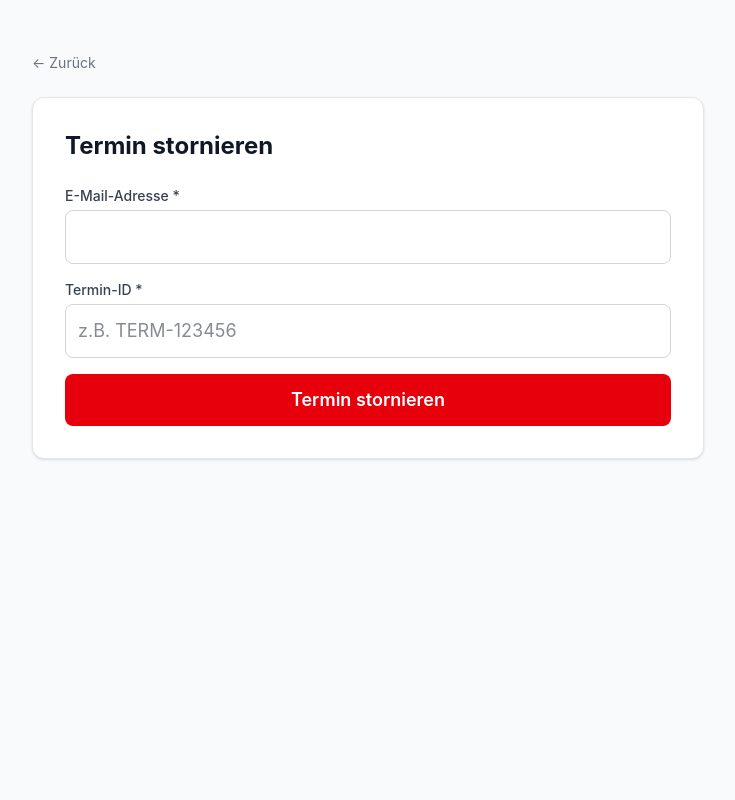
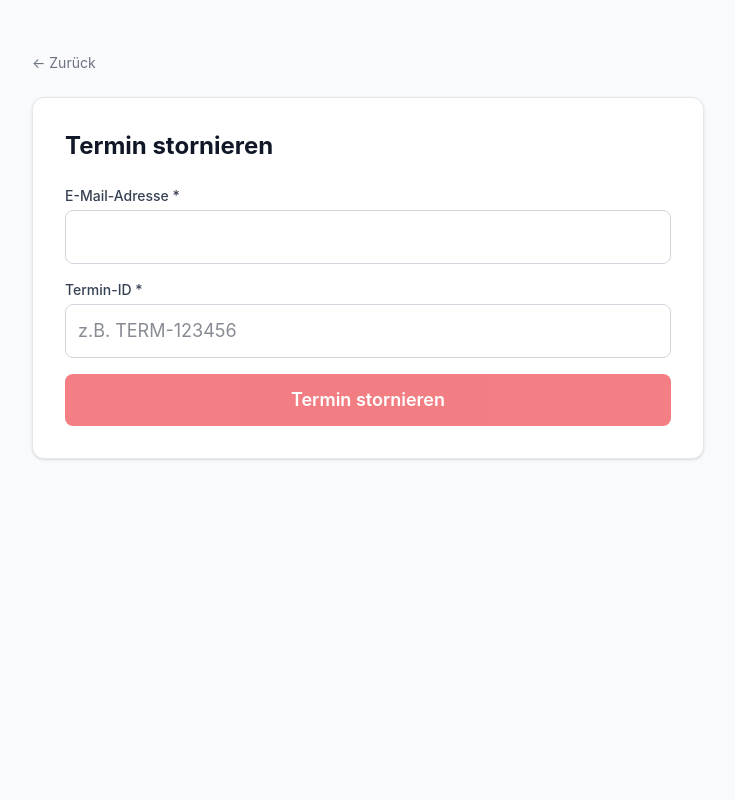
Before and after one commit to housniadmy-rgb/autooffice-pro-neu, a Next.js app: page /termin-stornieren in a window 1280 px wide. Shown: the top 800 px of the page, without its empty margins (272-1007 px from the left). Built offline with nearby package versions, Linux system fonts and the light colour scheme.

Commit message:
Storno-Seite: Echte API-Anbindung

```diff
--- a/app/termin-stornieren/page.tsx
+++ b/app/termin-stornieren/page.tsx
@@ -6,6 +6,35 @@ export default function TerminStornieren() {
   const [cancelled, setCancelled] = useState(false)
   const [email, setEmail] = useState("")
   const [terminId, setTerminId] = useState("")
+  const [error, setError] = useState("")
+  const [loading, setLoading] = useState(false)
+
+  const handleCancel = async () => {
+    if (!email || !terminId) return
+    setLoading(true)
+    setError("")
+
+    try {
+      const res = await fetch("https://pocgddnekqurlzlkywyn.supabase.co/rest/v1/appointments?id=eq." + encodeURIComponent(terminId) + "&patient_email=eq." + encodeURIComponent(email), {
+        method: "PATCH",
+        headers: {
+          "apikey": "sb_publishable_hlfO39j5ABT-17h_sV1jDQ_6keQz0ij",
+          "Content-Type": "application/json",
+          "Prefer": "return=representation"
+        },
+        body: JSON.stringify({ status: "cancelled" })
+      })
+
+      if (res.ok) {
+        setCancelled(true)
+      } else {
+        setError("Termin nicht gefunden. Bitte prüfen Sie Ihre Daten.")
+      }
+    } catch {
+      setError("Ein Fehler ist aufgetreten.")
+    }
+    setLoading(false)
+  }
 
   if (cancelled) {
     return (
@@ -15,7 +44,7 @@ export default function TerminStornieren() {
             <span className="text-2xl">❌</span>
           </div>
           <h1 className="text-2xl font-bold text-gray-900 mb-2">Termin storniert</h1>
-          <p className="text-gray-500 mb-4">Ihr Termin wurde erfolgreich storniert.</p>
+          <p className="text-gray-500 mb-4">Ihr Termin wurde erfolgreich storniert. Der Praxis wurde automatisch Bescheid gegeben.</p>
           <Link href="/" className="inline-block bg-[#1E40AF] text-white px-6 py-2 rounded-lg hover:bg-blue-800 transition">Zur Startseite</Link>
         </div>
       </main>
@@ -37,7 +66,10 @@ export default function TerminStornieren() {
               <label className="block text-sm font-medium text-gray-700 mb-1">Termin-ID *</label>
               <input type="text" className="w-full p-3 border border-gray-300 rounded-lg" placeholder="z.B. TERM-123456" value={terminId} onChange={(e) => setTerminId(e.target.value)} />
             </div>
-            <button onClick={() => email && terminId && setCancelled(true)} className="w-full bg-red-600 text-white py-3 rounded-lg font-semibold hover:bg-red-700 transition">Termin stornieren</button>
+            {error && <p className="text-red-500 text-sm">{error}</p>}
+            <button onClick={handleCancel} disabled={!email || !terminId || loading} className="w-full bg-red-600 text-white py-3 rounded-lg font-semibold hover:bg-red-700 transition disabled:opacity-50">
+              {loading ? "Wird storniert..." : "Termin stornieren"}
+            </button>
           </div>
         </div>
       </div>
```
